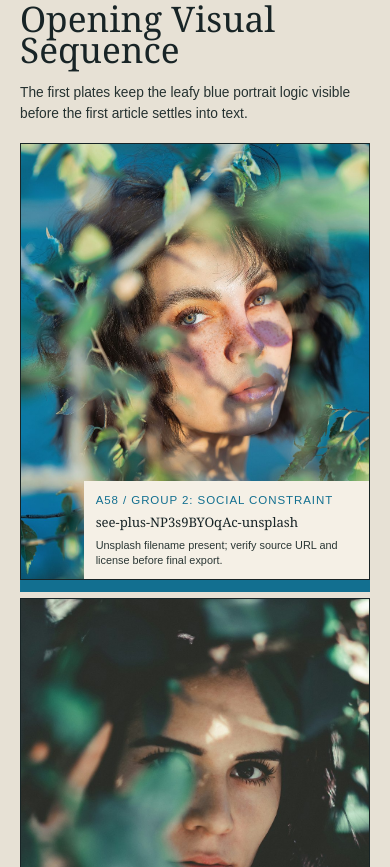
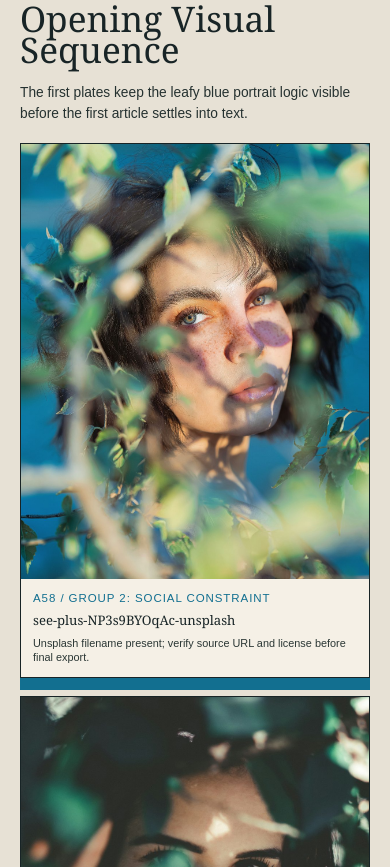
Before and after one commit to brookehoward2008-droid/theory-of-sigh, a plain HTML site: page index.html in a window 390 px wide. Shown: the part 2337-3204 px from the top of the page. Drawn offline with Linux system fonts and the light colour scheme.

Commit message:
Contain plate captions in magazine layout

```diff
--- a/styles/site.css
+++ b/styles/site.css
@@ -354,7 +354,10 @@ h1 {
   grid-column: span 4;
   margin: 0;
   position: relative;
+  display: grid;
+  grid-template-rows: minmax(0, 1fr) auto;
   min-height: 360px;
+  overflow: hidden;
   background: var(--shadow-ink);
   border: 1px solid var(--line);
   box-shadow: 0 8px 0 var(--leaf-green);
@@ -393,6 +396,7 @@ h1 {
 .plate-run figcaption {
   min-height: 118px;
   background: var(--bone);
+  overflow-wrap: anywhere;
 }
 
 .plate-run figure:nth-of-type(1) figcaption {
@@ -596,6 +600,7 @@ figcaption {
   .plate-run figure:nth-of-type(4n + 2),
   .plate-run figure:nth-of-type(5n + 3),
   .plate-run figure:nth-of-type(7n + 5) {
+    display: block;
     min-height: 0;
     margin-top: 18px;
   }
@@ -603,7 +608,13 @@ figcaption {
   .plate-run img,
   .plate-run figure:nth-of-type(1) img,
   .plate-run figure:nth-of-type(7n + 5) img {
+    height: auto;
     aspect-ratio: 4 / 5;
+  }
+
+  .plate-run figure:nth-of-type(1) figcaption {
+    position: static;
+    width: auto;
   }
 
   .grid figure,
```
